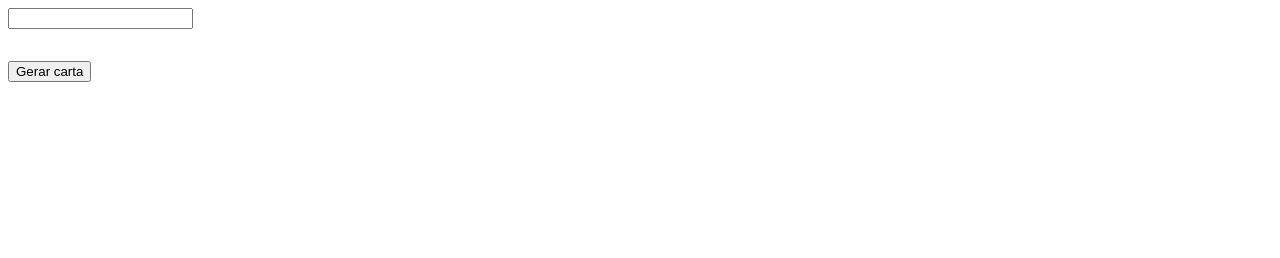
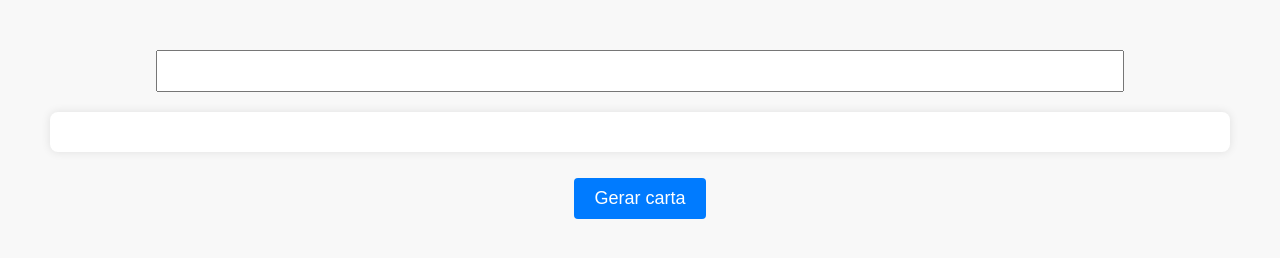
Before and after one commit to feduarte-dev/mysterious-card, a website: page index.html in a window 1280 px wide. Drawn offline with Linux system fonts and the light colour scheme.

```diff
--- a/style.css
+++ b/style.css
@@ -1,3 +1,47 @@
+body {
+  font-family: 'Arial', sans-serif;
+  background-color: #f8f8f8;
+  text-align: center;
+  margin: 50px;
+}
+
+#carta-texto {
+  width: 80%;
+  padding: 10px;
+  font-size: 16px;
+}
+
+#criar-carta {
+  padding: 10px 20px;
+  font-size: 18px;
+  background-color: #007bff;
+  color: #fff;
+  border: none;
+  border-radius: 4px;
+  cursor: pointer;
+  margin-top: 10px;
+}
+
+#criar-carta:hover {
+  background-color: #0056b3;
+}
+
+#carta-gerada {
+  justify-content: center;
+  margin-top: 20px;
+  padding: 20px;
+  background-color: #fff;
+  border-radius: 8px;
+  box-shadow: 0 0 10px rgba(0, 0, 0, 0.1);
+}
+
+#carta-contador {
+  margin-top: 10px;
+  font-size: 14px;
+  color: #888;
+}
+
+
 #carta-gerada {
   display: flex;
 }
```
Also changed, not shown: README.md, assets/mysterious-card.png (added).
